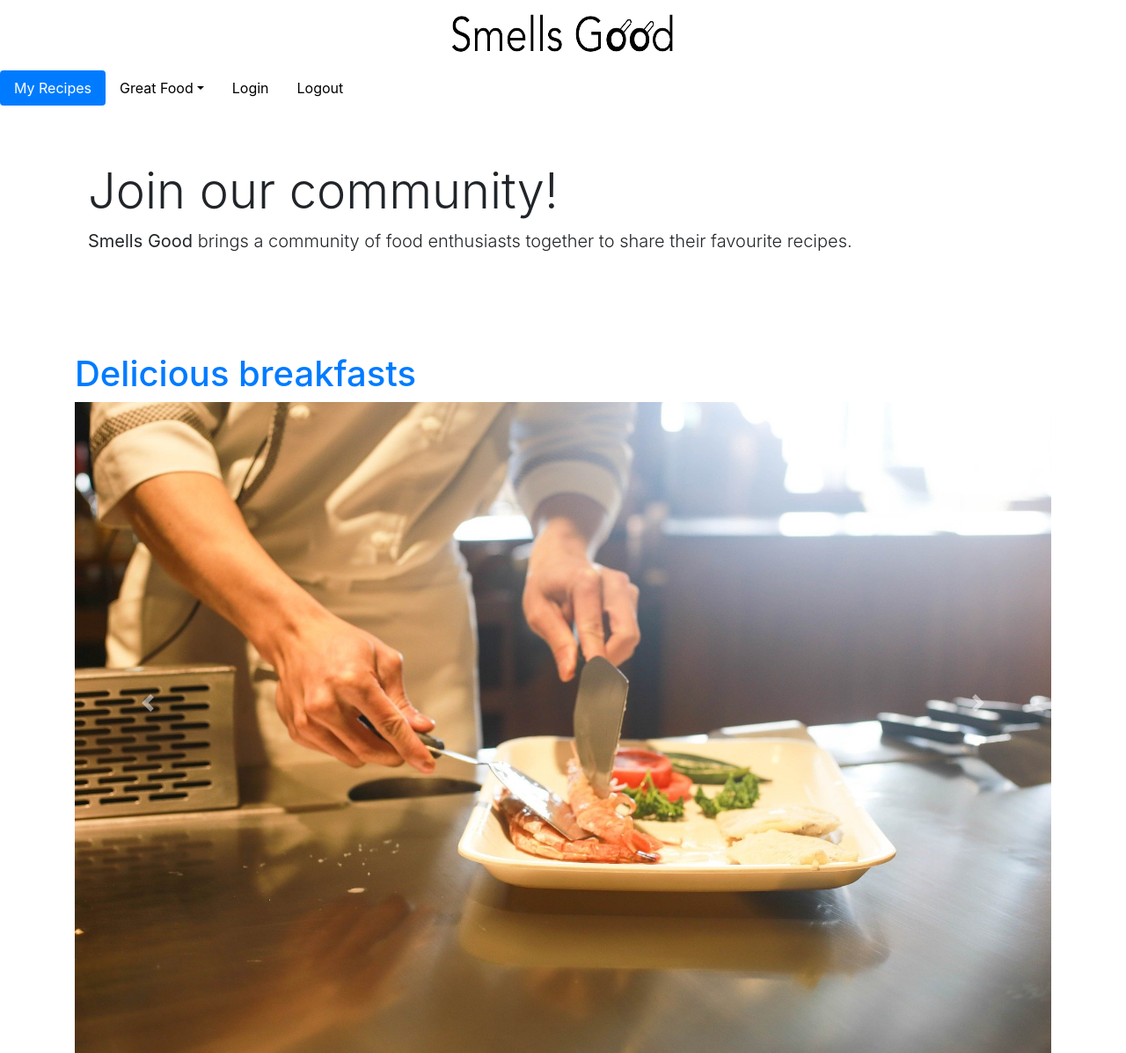
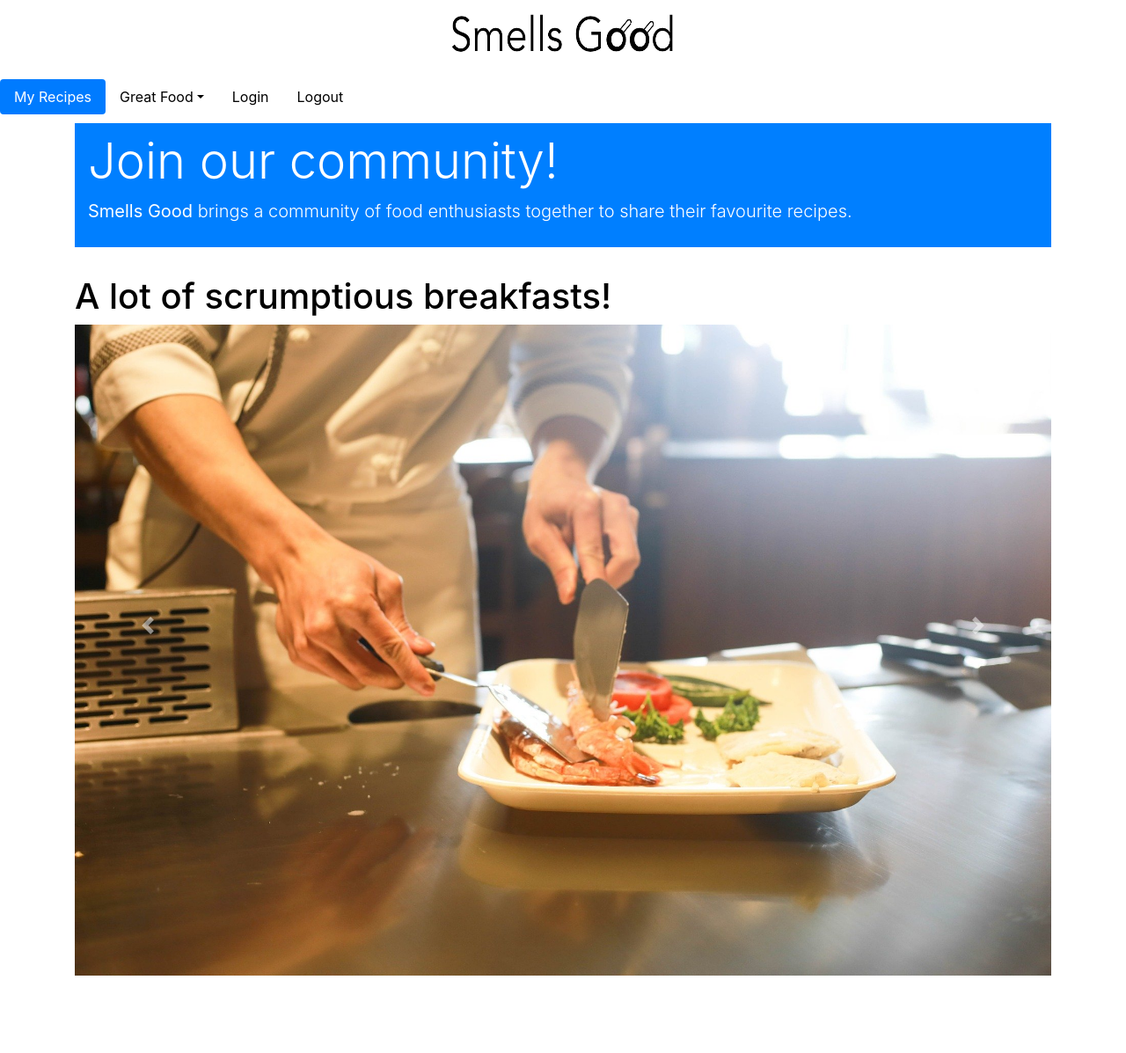
Before and after one commit to sammckenna1986/smells_good, a Flask app: page / in a window 1280 px wide. Shown: the whole page at 88% size. After the commit the page ends 1109 px from the top, so only its background shows below. Run offline with Flask 2, Linux system fonts and the light colour scheme; data that the repository does not hold is empty; some libraries are stand-ins or nearby versions.

Commit message:
created md file

```diff
--- a/app.py
+++ b/app.py
@@ -1,11 +1,10 @@
 import os
-from flask import Flask, render_template, redirect, request, url_for, session, flash
+from flask import Flask, render_template, redirect, request, url_for, session
 from flask_pymongo import PyMongo
 from dotenv import load_dotenv
 load_dotenv()
 from bson.objectid import ObjectId
 from werkzeug.security import generate_password_hash, check_password_hash
-from flask_login import current_user, login_user, logout_user, login_required
 
 app = Flask(__name__)
 app.config["MONGO_DBNAME"] = 'smells_good'
@@ -14,7 +13,6 @@ app.config["MONGO_URI"] = os.getenv("DBPASS")
 mongo = PyMongo(app)
 
 # -------------------------THE ACCOUNT SECTION--------------------------
-
 # If there is already an available logged in session.
 @app.route('/')
 def index():
@@ -52,9 +50,7 @@ def signup():
             })
             session['username'] = request.form['username']
             return redirect(url_for('create_recipe'))
-
         return 'That username already exists. Choose another username.'
-
     return render_template('create_account.html')
 
 # logging into an account
@@ -64,18 +60,19 @@ def login():
     login_user = users.find_one({'username' : request.form['username']})
 
     if login_user:
-        # if check_password_hash(generate_password_hash(login_user['password'],method='pbkdf2:sha256', salt_length=11),request.form['password']):
         if check_password_hash(login_user['password'],request.form['password']):
             session['username'] = request.form['username']
             return redirect(url_for('my_recipes'))
         flash('Try again')
         return render_template("login_user.html", users=mongo.db.users.find())
-    flash('Try again')
     return render_template("login_user.html", users=mongo.db.users.find())
 
 @app.route('/account_details')
 def account_details():
-    return render_template("account_details.html",detail = mongo.db.users.find({'username': session['username']}))
+    try:
+        return render_template("account_details.html",detail = mongo.db.users.find({'username': session['username']}))
+    except:
+        return render_template("login_user.html", users=mongo.db.users.find())
 
 # Deleting account details
 @app.route('/delete_user/<user_id>', methods=['GET'])
@@ -97,14 +94,13 @@ def add_category():
 
     return render_template("add_category.html", categories=mongo.db.categories)
 
-# Posting the category
+# Posting the category; I do not have a link on the website for this this is for ease of use for admins; So it is hidden for adding caetgories.
 @app.route('/insert_category', methods=['POST'])
 def insert_category():
     categories = mongo.db.categories
     categories.insert({
                 'category_name': request.form['category_name'],
                 'username' : session.get("username")})
-
     return redirect(url_for('create_recipe'))
 
 # -------------------------THE RECIPE SECTION--------------------------
@@ -112,10 +108,8 @@ def insert_category():
 
 # My Recipes page. The only place you can delete or edit recipes which means only the recipe owner can delete or edit based on username in session.
 
-
 @app.route('/my_recipes')
 def my_recipes():
-
     try:
         return render_template("my_recipes.html", recipe=mongo.db.recipes.find({'username': session['username']}))
     except:
@@ -145,9 +139,7 @@ def insert_recipe():
                     })
         return redirect(url_for('create_recipe'))
     except:
-        return ('Please make sure you choose a category. Go back and add a category.')
-
-
+        return ('Please make sure you choose a category. Go back and add a category.') #This is so all of the information that they type in is not lost.
 
 # Edit the recipe template
 @app.route('/edit_recipe/<recipe_id>')
@@ -160,6 +152,7 @@ def edit_recipe(recipe_id):
 @app.route('/push_edit/<recipe_id>', methods=["POST"])
 def push_edit(recipe_id):
     recipes = mongo.db.recipes
+    categories = mongo.db.categories
     recipes.update( {'_id': ObjectId(recipe_id)},
     {
             'recipe_name':request.form.get('recipe_name'),
@@ -204,21 +197,10 @@ def dessert():
 
     return render_template("dessert.html",recipes=mongo.db.recipes.find({'category_select':'Dessert'}))
 
-
-# Recipes template -- MIGHT DELETE AS I HAVE THE OTHER THEMES
-
-
-@app.route('/recipes')
-def recipes():
-    recipe=mongo.db.recipes
-
-    return render_template("recipes.html",recipes=mongo.db.recipes.find())
-
 #The unique recipe.
 @app.route('/recipe/<recipe_id>')
 def recipe(recipe_id):
     recipe=mongo.db.recipes.find_one({'_id':ObjectId(recipe_id)})
-
     return render_template("recipes.html",recipe = recipe)
 
 
--- a/static/assets/css/style.css
+++ b/static/assets/css/style.css
@@ -24,8 +24,16 @@ padding-bottom: 10px;
 margin-left: 10px;
 margin-right:10px;
 }
+/*homepage - index.html*/
+.jumbotron, .jumbotron-fluid {
+    background-color: #007fff;
+}
 
-.jumbotron, .container, .jumbotron-fluid {
-    background-color: white;
+.links {
+    color:black;
+}
+
+.lead , .display-4{
+    color:white;
 }
 font-family: 'PT Sans', sans-serif;
--- a/templates/account_details.html
+++ b/templates/account_details.html
@@ -5,6 +5,6 @@
         <p><b>Favourite food:</b>  {{ detail.favourite_food }} </p>
         <p><b>Favourite cooking utensil: </b>  {{ detail.favourite_cooking_utensil }} </p>
         <p><b>Favourite chef: </b>  {{ detail.favourite_chef }} </p>
-        <a href="{{url_for('delete_user', user_id=detail._id)}}" type="button" class="btn btn-warning">Delete Account</a>
+        <a href="{{url_for('delete_user', user_id=detail._id)}}" type="button" class="btn btn-danger">Delete Account</a>
     {% endfor %}
 {% endblock %}
--- a/templates/base.html
+++ b/templates/base.html
@@ -24,7 +24,7 @@
 <img src="../static/branding/logo.png" width="260" height="60"  alt="SmellsGood Logo" loading="lazy">
  </div>
     <!-- Navigation -->
-<div class="justify-content-center">
+<div class="justify-content-center padding">
 <ul class="nav nav-pills fixed">
   <li class="nav-item">
     <a class="nav-link active" href="my_recipes">My Recipes</a>
--- a/templates/breakfast.html
+++ b/templates/breakfast.html
@@ -12,7 +12,7 @@
         <p><b>Cooking Instructions</b></p>
         <p>{{ recipe.cooking_instructions }}</p>
     </div>
-        <div class="fb-share-button padding margin" data-href="https://developers.facebook.com/docs/plugins/" data-layout="button_count" data-size="small"><a target="_blank" href="https://www.facebook.com/sharer/sharer.php?u=https%3A%2F%2Fdevelopers.facebook.com%2Fdocs%2Fplugins%2F&amp;src=sdkpreparse" class="fb-xfbml-parse-ignore">Share</a></div>
+        <div class="fb-share-button padding margin" data-href="https://smells-good.herokuapp.com/dinner" data-layout="button_count" data-size="small"><a target="_blank" href="https://www.facebook.com/sharer/sharer.php?u=https%3A%2F%2Fdevelopers.facebook.com%2Fdocs%2Fplugins%2F&amp;src=sdkpreparse" class="fb-xfbml-parse-ignore">Share</a></div>
 </div>
 {% endfor %}
 {% endblock %}
--- a/templates/create_account.html
+++ b/templates/create_account.html
@@ -1,6 +1,7 @@
 {% extends 'base.html' %}
 
 {% block content %}
+<img class="img-fluid padding" src="../static/assets/images/pancakes.jpg">
 <form action="{{url_for('signup')}}" method="POST">
   <div class="form-group">
     <label for="username">Username</label>
--- a/templates/dessert.html
+++ b/templates/dessert.html
@@ -13,6 +13,6 @@
         <p>{{ recipe.cooking_instructions }}</p>
     </div>
 </div>
-<div class="fb-share-button" data-href="https://developers.facebook.com/docs/plugins/" data-layout="button_count" data-size="small"><a target="_blank" href="https://www.facebook.com/sharer/sharer.php?u=https%3A%2F%2Fdevelopers.facebook.com%2Fdocs%2Fplugins%2F&amp;src=sdkpreparse" class="fb-xfbml-parse-ignore">Share</a></div>
+<div class="fb-share-button" data-href="https://smells-good.herokuapp.com/dessert" data-layout="button_count" data-size="small"><a target="_blank" href="https://www.facebook.com/sharer/sharer.php?u=https%3A%2F%2Fdevelopers.facebook.com%2Fdocs%2Fplugins%2F&amp;src=sdkpreparse" class="fb-xfbml-parse-ignore">Share</a></div>
 {% endfor %}
 {% endblock %}
--- a/templates/dinner.html
+++ b/templates/dinner.html
@@ -13,7 +13,7 @@
         <p>{{ recipe.cooking_instructions }}</p>
         </div>
     </div>
-        <div class="fb-share-button margin padding" data-href="https://developers.facebook.com/docs/plugins/" data-layout="button_count" data-size="small"><a target="_blank" href="https://www.facebook.com/sharer/sharer.php?u=https%3A%2F%2Fdevelopers.facebook.com%2Fdocs%2Fplugins%2F&amp;src=sdkpreparse" class="fb-xfbml-parse-ignore">Share</a></div>
+        <div class="fb-share-button margin padding" data-href="https://smells-good.herokuapp.com/dinner" data-layout="button_count" data-size="small"><a target="_blank" href="https://www.facebook.com/sharer/sharer.php?u=https%3A%2F%2Fdevelopers.facebook.com%2Fdocs%2Fplugins%2F&amp;src=sdkpreparse" class="fb-xfbml-parse-ignore">Share</a></div>
 
     {% endfor %}
 {% endblock %}
--- a/templates/index.html
+++ b/templates/index.html
@@ -1,7 +1,7 @@
 {% extends 'base.html' %}
 
 {% block content %}
-        <div class="jumbotron jumbotron-fluid">
+        <div class="jumbotron jumbotron-fluid padding">
         <div class="container">
             <h1 class="display-4">Join our community!</h1>
             <p class="lead"><b>Smells Good</b> brings a community of food enthusiasts together to share their favourite recipes.</p>
@@ -15,7 +15,7 @@
             <img src="../static/assets/images/italian.jpg" class="d-block w-100" alt="Dinner">
             </div>
             <div class="carousel-item active" data-interval="5000">
-            <h1><a href="breakfast" class="links">Delicious breakfasts</a></h1>
+            <h1><a href="breakfast" class="links">A lot of scrumptious breakfasts!</a></h1>
             <img src="../static/assets/images/restaurant.jpg" class="d-block w-100" alt="restaurant">
             </div>
             <div class="carousel-item" data-interval="5000">
--- a/templates/login_user.html
+++ b/templates/login_user.html
@@ -2,7 +2,7 @@
 
 {% block content %}
 <br>
-<a href="{{url_for('create_account')}}" class="btn-sm btn-success padding">Create Account</a>
+<a href="{{url_for('create_account')}}" class="btn-sm btn-warning padding">Create Account</a>
 <br>
 <form action="{{url_for('login')}}" method="POST">
   <div class="form-group padding">
--- a/templates/lunch.html
+++ b/templates/lunch.html
@@ -13,6 +13,6 @@
         <p>{{ recipe.cooking_instructions }}</p>
     </div>
 </div>
-    <div class="fb-share-button margin padding" data-href="https://developers.facebook.com/docs/plugins/" data-layout="button_count" data-size="small"><a target="_blank" href="https://www.facebook.com/sharer/sharer.php?u=https%3A%2F%2Fdevelopers.facebook.com%2Fdocs%2Fplugins%2F&amp;src=sdkpreparse" class="fb-xfbml-parse-ignore">Share</a></div>
+    <div class="fb-share-button margin padding" data-href="https://smells-good.herokuapp.com/lunch" data-layout="button_count" data-size="small"><a target="_blank" href="https://www.facebook.com/sharer/sharer.php?u=https%3A%2F%2Fdevelopers.facebook.com%2Fdocs%2Fplugins%2F&amp;src=sdkpreparse" class="fb-xfbml-parse-ignore">Share</a></div>
 {% endfor %}
 {% endblock %}
```
Also changed, not shown: templates/create_recipe.html (+4 -4 lines), templates/recipes.html (deleted, +0 -16 lines), README.md, static/assets/images/pancakes.jpg (added), static/assets/images/pot.jpg (added).
